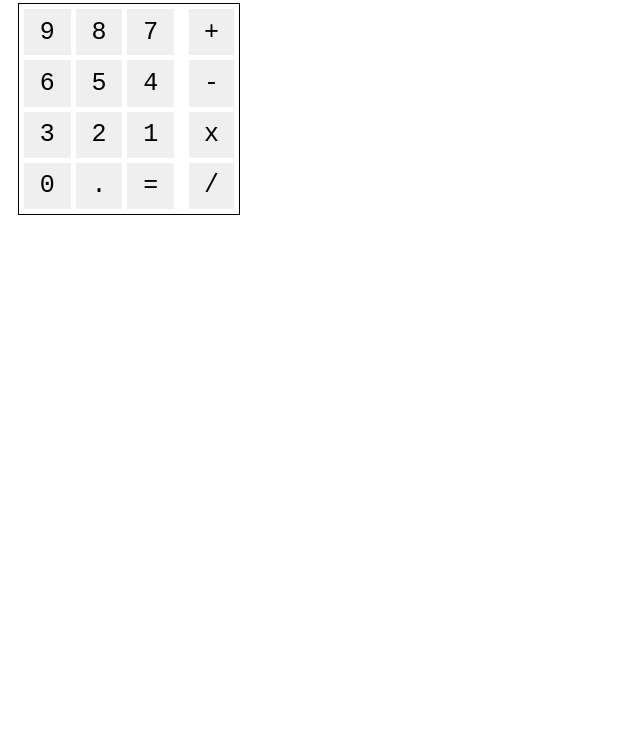
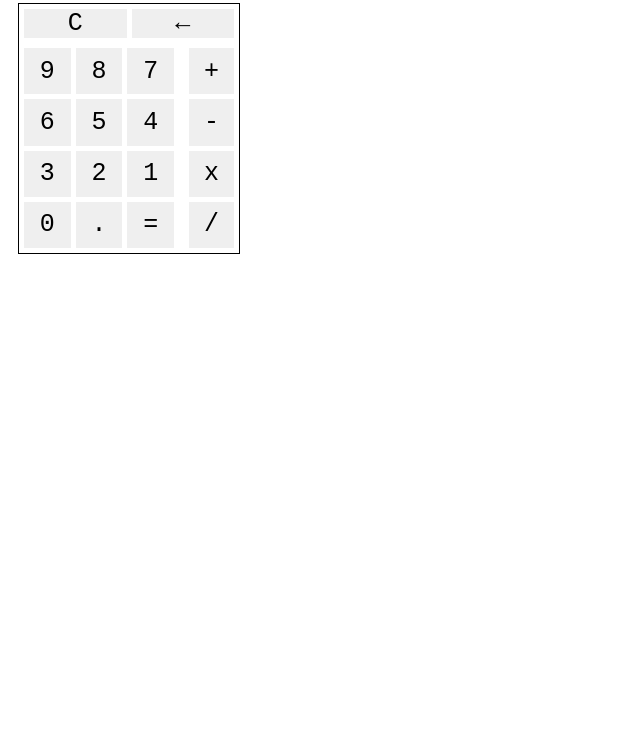
Before and after one commit to CriisMi/calculator, a plain HTML site: page index.html in a window 1280 px wide. Shown: the part 69-800 px from the top of the page, without its empty margins (0-640 px from the left). Drawn offline with Linux system fonts and the light colour scheme.

Commit message:
Add backspace and cancel buttons

```diff
--- a/index.html
+++ b/index.html
@@ -5,7 +5,7 @@
     <meta http-equiv="X-UA-Compatible" content="IE=edge">
     <meta name="viewport" content="width=device-width, initial-scale=1.0">
     <title>Calculator</title>
-    <script src="script.js"></script>
+    <script src="script.js" defer></script>
     <link rel="stylesheet" href="style.css">
 </head>
 <body>
@@ -14,7 +14,10 @@
             <div class="display-text">5345</div>
         </div>
         <div class="keypad">
-            <div class="top-part"></div>
+            <div class="top-part">
+                <button>C</button>
+                <button>&larr;</button>
+            </div>
             <div class="bot-part">
                 <div class="numbers">
                     <button>=</button>
--- a/script.js
+++ b/script.js
@@ -13,3 +13,11 @@ const divide = (a, b) => {
 const operate = (operator, a, b) => {
     return operator(a, b);
 }
+
+const buttons = document.querySelectorAll('button');
+
+buttons.forEach((button) => {
+    button.addEventListener('click', () => {
+        alert('Hello');
+    });
+});
--- a/style.css
+++ b/style.css
@@ -24,6 +24,7 @@ button {
     flex: 1 1 40px;
 }
 
+
 /* position */
 
 .display {
@@ -31,6 +32,14 @@ button {
     display: flex;
     align-items: center;
     justify-content: flex-end;
+}
+
+.top-part {
+display: flex;
+    align-items: center;
+    justify-content: flex-end;
+    gap: 5px;
+    margin: 5px;
 }
 
 .bot-part {
```
